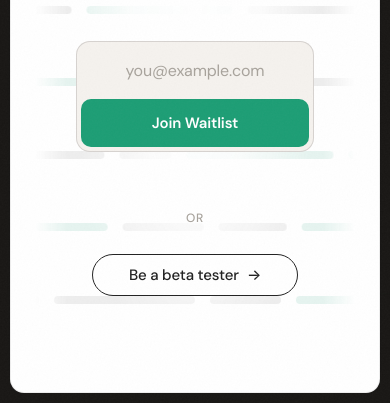
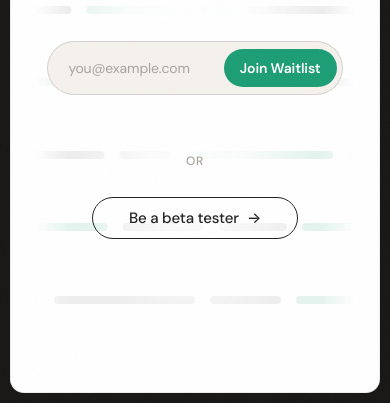
Before and after one commit to mesomya/prettymd-waitlist, a plain HTML site: page index.html in a window 390 px wide. Shown: the part 441-844 px from the top of the page. Drawn offline with nearby package versions, Linux system fonts and the light colour scheme.

Commit message:
Fix mobile responsiveness: headline sizing and form layout
Headline is now 36px on mobile, subheadline 15px. Email form stays as a single pill row instead of stacking vertically.

Co-Authored-By: Claude Opus 4.6 (1M context) <noreply@anthropic.com>

```diff
--- a/index.html
+++ b/index.html
@@ -567,35 +567,44 @@
     }
 
     /* ── Responsive ── */
-    @media (max-width: 640px) {
+    @media (max-width: 768px) {
       nav { padding: 0 16px; height: 60px; }
 
       main { padding: 0 10px 10px; }
 
       .hero-card {
-        padding: 48px 24px 40px;
+        padding: 48px 20px 40px;
         border-radius: var(--radius-md);
       }
 
-      h1 { font-size: 2rem; }
+      h1 { font-size: 36px; }
+
+      .subheadline {
+        font-size: 15px;
+        line-height: 1.6;
+      }
 
       .waitlist-form {
-        flex-direction: column;
-        border-radius: var(--radius-md);
-        padding: 4px;
-        gap: 4px;
+        width: 90%;
+        max-width: none;
+        margin: 0 auto;
+        display: flex;
+        flex-direction: row;
+        align-items: center;
+        padding: 5px 5px 5px 20px;
       }
 
       .waitlist-form input {
-        width: 100%;
-        padding: 14px 20px;
-        text-align: center;
+        flex: 1;
+        min-width: 0;
+        font-size: 14px;
       }
 
       .btn-primary {
-        width: 100%;
-        padding: 14px 24px;
-        border-radius: 10px;
+        padding: 10px 16px;
+        font-size: 14px;
+        width: auto;
+        border-radius: 100px;
       }
     }
   </style>
```
